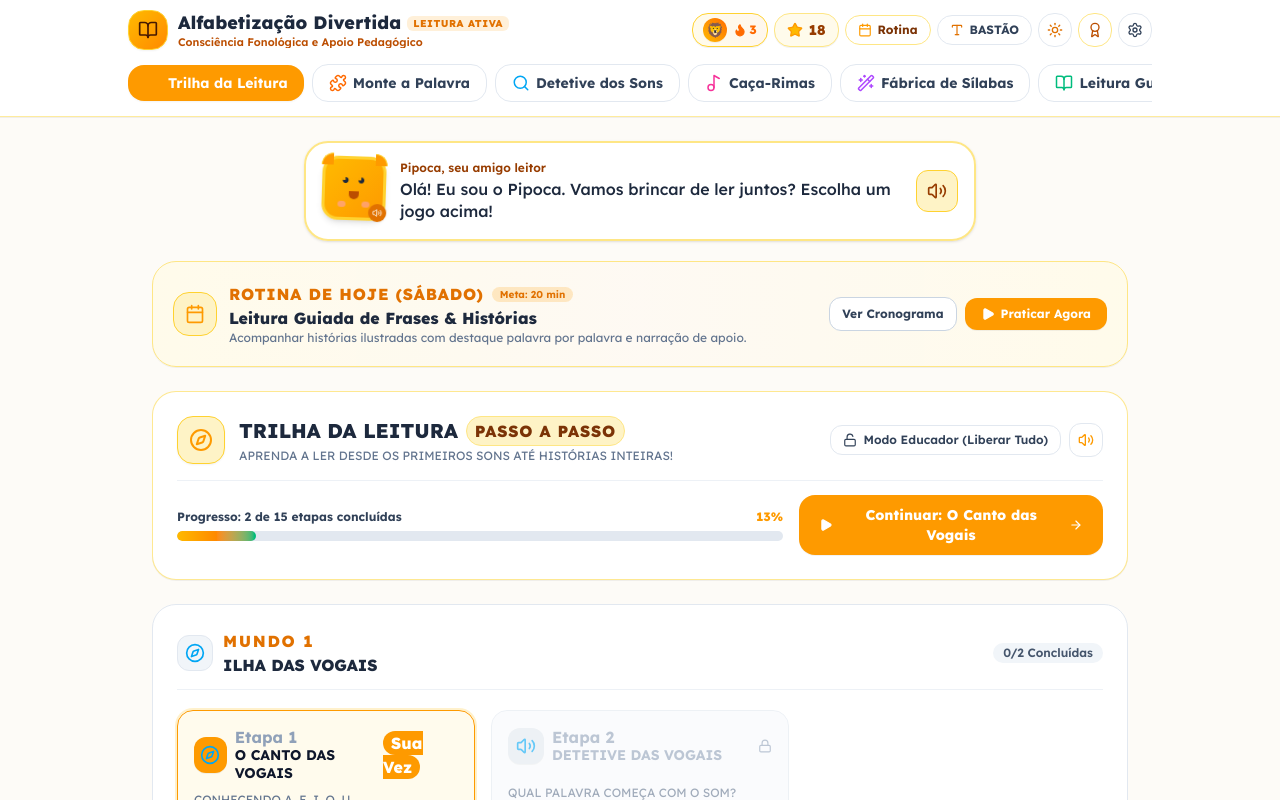
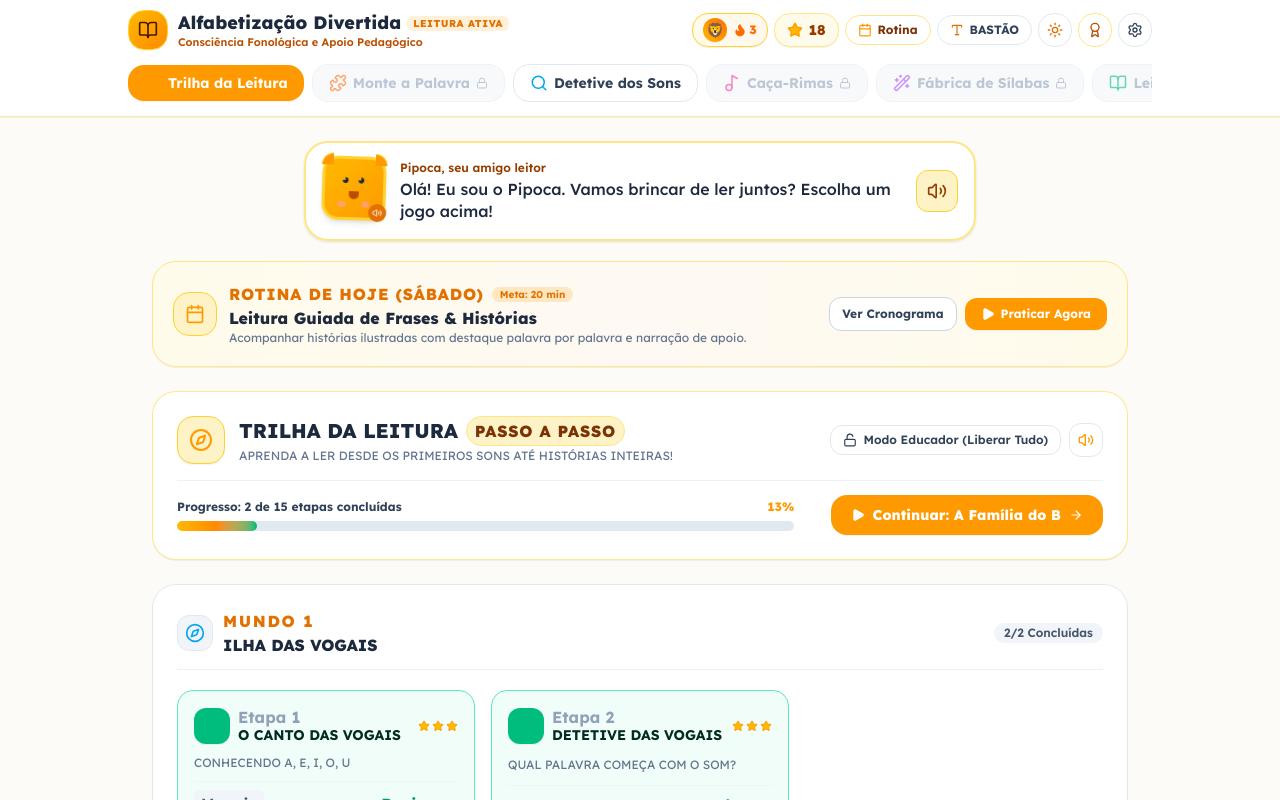
Before and after one commit to karla08C/Alfafetizacao--Divertida, a React (Vite) app: page / in a window 1280 px wide. Shown: the top 800 px of the page. Built offline with nearby package versions, Linux system fonts and the light colour scheme.

Commit message:
feat(trail): bloquear abas de jogos ate serem destravadas na trilha

```diff
--- a/src/App.tsx
+++ b/src/App.tsx
@@ -72,8 +72,8 @@ const createDefaultProfiles = (
         level: 2,
       },
       trailProgress: legacyTrail || {
-        completedMissionIds: ['m1_vogais', 'm2_ba_be_bi'],
-        currentMissionId: 'm3_palavras_bola',
+        completedMissionIds: ['m1_vowels_sounds', 'm2_vowels_initial'],
+        currentMissionId: 'm3_syllable_b',
         unlockedAllForTesting: false,
       },
       dailyStats: legacyStats || {
@@ -103,8 +103,8 @@ const createDefaultProfiles = (
         level: 1,
       },
       trailProgress: {
-        completedMissionIds: ['m1_vogais'],
-        currentMissionId: 'm2_ba_be_bi',
+        completedMissionIds: ['m1_vowels_sounds'],
+        currentMissionId: 'm2_vowels_initial',
         unlockedAllForTesting: false,
       },
       dailyStats: {
@@ -172,6 +172,7 @@ export default function App() {
   const [completedMissionModal, setCompletedMissionModal] = useState<{
     mission: TrailMission;
     nextMission?: TrailMission;
+    unlockedModeLabel?: string;
   } | null>(null);
 
   // Active child's Trail Progress state
@@ -253,6 +254,78 @@ export default function App() {
     }
   }, [settings]);
 
+  // Mascot update handler
+  const handleUpdateMascot = (
+    mood: 'happy' | 'thinking' | 'celebrating' | 'encouraging',
+    message: string,
+    hint?: string
+  ) => {
+    setMascotMood(mood);
+    setMascotMessage(message);
+    setMascotHint(hint);
+  };
+
+  const GAME_MODE_LABELS: Record<GameMode, string> = {
+    trail: 'Trilha da Leitura',
+    syllables: 'Monte a Palavra',
+    sounds: 'Detetive dos Sons',
+    rhymes: 'Caça-Rimas',
+    lab: 'Fábrica de Sílabas',
+    reading: 'Leitura Guiada',
+    duel: 'Duelo Fonético',
+  };
+
+  const isGameModeUnlocked = (mode: GameMode, trail?: TrailProgress): boolean => {
+    if (mode === 'trail') return true;
+    if (trail?.unlockedAllForTesting) return true;
+    return TRAIL_MISSIONS.some(
+      m => m.targetMode === mode && trail?.completedMissionIds?.includes(m.id)
+    );
+  };
+
+  const handleLockedModeAttempt = (mode: GameMode, modeLabel: string) => {
+    const missionForMode = TRAIL_MISSIONS.find(m => m.targetMode === mode);
+    const missionName = missionForMode ? `"${missionForMode.title}"` : 'na Trilha';
+    const message = `A aba "${modeLabel}" está bloqueada! Complete a missão ${missionName} na Trilha da Leitura para liberar este jogo.`;
+    handleUpdateMascot('encouraging', message, 'Complete as etapas da trilha para destravar novos jogos!');
+    if (settings.voiceEnabled) {
+      soundEngine.speakText(
+        `A aba ${modeLabel} está bloqueada! Complete a missão na Trilha da Leitura para liberar este jogo.`,
+        {
+          emotion: 'encouraging',
+          playMascotChirp: true,
+          rate: settings.speechRate,
+        }
+      );
+    }
+  };
+
+  const handleSelectMode = (mode: GameMode) => {
+    if (!isGameModeUnlocked(mode, trailProgress)) {
+      soundEngine.playGentleTryAgain();
+      handleLockedModeAttempt(mode, GAME_MODE_LABELS[mode]);
+      setCurrentMode('trail');
+      return;
+    }
+    setCurrentMode(mode);
+    setMascotHint(undefined);
+    if (mode === 'trail') {
+      handleUpdateMascot('happy', 'Essa é a Trilha da Leitura! Vamos avançar etapa por etapa até o diploma de leitor.');
+    } else if (mode === 'syllables') {
+      handleUpdateMascot('happy', 'Monte a palavra juntando os pedacinhos na ordem certa!');
+    } else if (mode === 'sounds') {
+      handleUpdateMascot('thinking', 'Detetive dos Sons! Vamos descobrir qual palavra começa com o som.');
+    } else if (mode === 'rhymes') {
+      handleUpdateMascot('thinking', 'Caça-Rimas! As rimas terminam com o mesmo sonzinho musical.');
+    } else if (mode === 'lab') {
+      handleUpdateMascot('happy', 'Fábrica de Sílabas! Escolha uma consoante e uma vogal para ouvir a mágica.');
+    } else if (mode === 'reading') {
+      handleUpdateMascot('happy', 'Leitura Guiada! Vamos ler uma historinha juntos, palavra por palavra.');
+    } else if (mode === 'duel') {
+      handleUpdateMascot('thinking', 'Duelo Fonético! Escolha entre as duas palavras antes do tempo acabar!');
+    }
+  };
+
   // Daily streak check and incrementer
   const bumpDailyStreak = () => {
     const today = getTodayDateKey();
@@ -287,6 +360,9 @@ export default function App() {
     setTrailProgress(target.trailProgress);
     setDailyStats(target.dailyStats);
     setBadges(target.badges);
+    if (!isGameModeUnlocked(currentMode, target.trailProgress)) {
+      setCurrentMode('trail');
+    }
     try {
       localStorage.setItem(STORAGE_KEY_ACTIVE_PROFILE_ID, profileId);
     } catch {
@@ -467,6 +543,7 @@ export default function App() {
       // ignore
     }
 
+    const wasModeUnlockedBefore = isGameModeUnlocked(target.targetMode, trailProgress);
     const currentIndex = TRAIL_MISSIONS.findIndex(m => m.id === target.id);
     const nextMission = TRAIL_MISSIONS[currentIndex + 1];
 
@@ -493,9 +570,21 @@ export default function App() {
       return updated;
     });
 
+    const isModeNewlyUnlocked = !wasModeUnlockedBefore && target.targetMode !== 'trail';
+    const unlockedModeLabel = isModeNewlyUnlocked ? GAME_MODE_LABELS[target.targetMode] : undefined;
+
+    if (unlockedModeLabel) {
+      handleUpdateMascot(
+        'celebrating',
+        `Parabéns! Além de avançar na Trilha, você liberou a aba "${unlockedModeLabel}" no menu superior!`,
+        'Agora você pode jogar essa brincadeira quando quiser!'
+      );
+    }
+
     setCompletedMissionModal({
       mission: target,
       nextMission,
+      unlockedModeLabel,
     });
   };
 
@@ -523,6 +612,7 @@ export default function App() {
       unlockedAllForTesting: false,
     };
     setTrailProgress(initial);
+    setCurrentMode('trail');
     try {
       localStorage.setItem(STORAGE_KEY_TRAIL, JSON.stringify(initial));
     } catch {
@@ -665,17 +755,6 @@ export default function App() {
     }
   };
 
-  // Mascot update handler
-  const handleUpdateMascot = (
-    mood: 'happy' | 'thinking' | 'celebrating' | 'encouraging',
-    message: string,
-    hint?: string
-  ) => {
-    setMascotMood(mood);
-    setMascotMessage(message);
-    setMascotHint(hint);
-  };
-
   const handleToggleCase = () => {
     setSettings(prev => ({
       ...prev,
@@ -705,25 +784,9 @@ export default function App() {
       {/* Top App Header & Game Switcher */}
       <Header
         currentMode={currentMode}
-        onSelectMode={(mode) => {
-          setCurrentMode(mode);
-          setMascotHint(undefined);
-          if (mode === 'trail') {
-            handleUpdateMascot('happy', 'Essa é a Trilha da Leitura! Vamos avançar etapa por etapa até o diploma de leitor.');
-          } else if (mode === 'syllables') {
-            handleUpdateMascot('happy', 'Monte a palavra juntando os pedacinhos na ordem certa!');
-          } else if (mode === 'sounds') {
-            handleUpdateMascot('thinking', 'Detetive dos Sons! Vamos descobrir qual palavra começa com o som.');
-          } else if (mode === 'rhymes') {
-            handleUpdateMascot('thinking', 'Caça-Rimas! As rimas terminam com o mesmo sonzinho musical.');
-          } else if (mode === 'lab') {
-            handleUpdateMascot('happy', 'Fábrica de Sílabas! Escolha uma consoante e uma vogal para ouvir a mágica.');
-          } else if (mode === 'reading') {
-            handleUpdateMascot('happy', 'Leitura Guiada! Vamos ler uma historinha juntos, palavra por palavra.');
-          } else if (mode === 'duel') {
-            handleUpdateMascot('thinking', 'Duelo Fonético! Escolha entre as duas palavras antes do tempo acabar!');
-          }
-        }}
+        onSelectMode={handleSelectMode}
+        trailProgress={trailProgress}
+        onLockedModeAttempt={handleLockedModeAttempt}
         progress={progress}
         letterCase={settings.letterCase}
         onToggleCase={handleToggleCase}
@@ -836,7 +899,7 @@ export default function App() {
                   darkMode={settings.darkMode}
                   totalStars={progress.stars}
                   onOpenRoutine={() => setIsRoutineOpen(true)}
-                  onSelectMode={setCurrentMode}
+                  onSelectMode={handleSelectMode}
                   activeProfileName={activeProfile.name}
                 />
               </motion.div>
@@ -1000,6 +1063,17 @@ export default function App() {
               {completedMissionModal.mission.starsReward} Estrelas douradas!
             </p>
 
+            {completedMissionModal.unlockedModeLabel && (
+              <motion.div
+                initial={{ scale: 0.9, opacity: 0 }}
+                animate={{ scale: 1, opacity: 1 }}
+                className="w-full p-2.5 rounded-2xl bg-gradient-to-r from-amber-500/15 via-orange-500/15 to-amber-500/15 text-amber-800 dark:text-amber-200 font-extrabold text-xs sm:text-sm border border-amber-400/50 flex items-center justify-center gap-2 shadow-xs"
+              >
+                <Sparkles className="w-4 h-4 text-amber-500 shrink-0 animate-spin" />
+                <span>🎉 Nova aba liberada: <strong>{completedMissionModal.unlockedModeLabel}</strong>!</span>
+              </motion.div>
+            )}
+
             <div className="flex items-center justify-center gap-1.5 py-1">
               {Array.from({ length: completedMissionModal.mission.starsReward }).map((_, i) => (
                 <Star key={i} className="w-6 h-6 fill-amber-400 text-amber-400" />
@@ -1115,7 +1189,7 @@ export default function App() {
       <StudyScheduleModal
         isOpen={isRoutineOpen}
         onClose={() => setIsRoutineOpen(false)}
-        onSelectMode={setCurrentMode}
+        onSelectMode={handleSelectMode}
         dailyStats={dailyStats}
         totalStars={progress.stars}
         darkMode={settings.darkMode}
--- a/src/components/Header.tsx
+++ b/src/components/Header.tsx
@@ -17,13 +17,16 @@ import {
   Calendar,
   Star,
   Flame,
+  Lock,
 } from 'lucide-react';
-import { GameMode, LetterCase, UserProgress, UserProfile } from '../types';
+import { GameMode, LetterCase, UserProgress, UserProfile, TrailProgress } from '../types';
 import { soundEngine } from '../utils/audio';
+import { TRAIL_MISSIONS } from '../data/trailData';
 
 interface HeaderProps {
   currentMode: GameMode;
   onSelectMode: (mode: GameMode) => void;
+  trailProgress: TrailProgress;
   progress: UserProgress;
   letterCase: LetterCase;
   onToggleCase: () => void;
@@ -34,11 +37,13 @@ interface HeaderProps {
   onToggleDarkMode: () => void;
   activeProfile?: UserProfile;
   onOpenProfiles: () => void;
+  onLockedModeAttempt?: (mode: GameMode, modeLabel: string) => void;
 }
 
 export const Header: React.FC<HeaderProps> = ({
   currentMode,
   onSelectMode,
+  trailProgress,
   progress,
   letterCase,
   onToggleCase,
@@ -49,6 +54,7 @@ export const Header: React.FC<HeaderProps> = ({
   onToggleDarkMode,
   activeProfile,
   onOpenProfiles,
+  onLockedModeAttempt,
 }) => {
   const modes: { id: GameMode; label: string; icon: React.ReactNode; color: string }[] = [
     {
@@ -287,26 +293,52 @@ export const Header: React.FC<HeaderProps> = ({
         <nav className="flex items-center gap-1.5 sm:gap-2 overflow-x-auto py-1 scrollbar-none touch-pan-x -mx-2.5 px-2.5 sm:mx-0 sm:px-0">
           {modes.map(mode => {
             const isActive = currentMode === mode.id;
+            const isModeUnlocked = (modeId: GameMode): boolean => {
+              if (modeId === 'trail') return true;
+              if (trailProgress?.unlockedAllForTesting) return true;
+              return TRAIL_MISSIONS.some(
+                m => m.targetMode === modeId && trailProgress?.completedMissionIds?.includes(m.id)
+              );
+            };
+            const unlocked = isModeUnlocked(mode.id);
+
             return (
               <button
                 key={mode.id}
                 type="button"
                 onClick={() => {
+                  if (!unlocked) {
+                    soundEngine.playGentleTryAgain();
+                    onLockedModeAttempt?.(mode.id, mode.label);
+                    return;
+                  }
                   soundEngine.playPop();
                   onSelectMode(mode.id);
                 }}
-                className={`px-2.5 py-1.5 sm:px-4 sm:py-2 rounded-xl sm:rounded-2xl font-bold text-xs sm:text-sm flex items-center gap-1.5 whitespace-nowrap transition-all cursor-pointer select-none shrink-0 ${
+                className={`px-2.5 py-1.5 sm:px-4 sm:py-2 rounded-xl sm:rounded-2xl font-bold text-xs sm:text-sm flex items-center gap-1.5 whitespace-nowrap transition-all select-none shrink-0 ${
                   isActive
                     ? darkMode
                       ? 'bg-indigo-600 text-white shadow-xs font-black'
                       : 'bg-amber-500 text-white shadow-xs font-black'
+                    : !unlocked
+                    ? darkMode
+                      ? 'bg-[#182234]/40 text-slate-500 border border-slate-800/60 opacity-60 hover:opacity-85 cursor-pointer'
+                      : 'bg-slate-100/90 text-slate-400 border border-slate-200/80 opacity-60 hover:opacity-85 cursor-pointer'
                     : darkMode
-                    ? 'bg-[#182234] hover:bg-slate-800 text-slate-300 border border-slate-700/80'
-                    : 'bg-white hover:bg-amber-50/80 text-slate-700 border border-slate-200'
+                    ? 'bg-[#182234] hover:bg-slate-800 text-slate-300 border border-slate-700/80 cursor-pointer'
+                    : 'bg-white hover:bg-amber-50/80 text-slate-700 border border-slate-200 cursor-pointer'
                 }`}
+                title={
+                  !unlocked
+                    ? `${mode.label} bloqueado. Complete as etapas na Trilha da Leitura para destravar!`
+                    : mode.label
+                }
               >
                 {mode.icon}
                 <span>{mode.label}</span>
+                {!unlocked && (
+                  <Lock className="w-3 h-3 text-slate-400 dark:text-slate-500 shrink-0" />
+                )}
               </button>
             );
           })}
```
